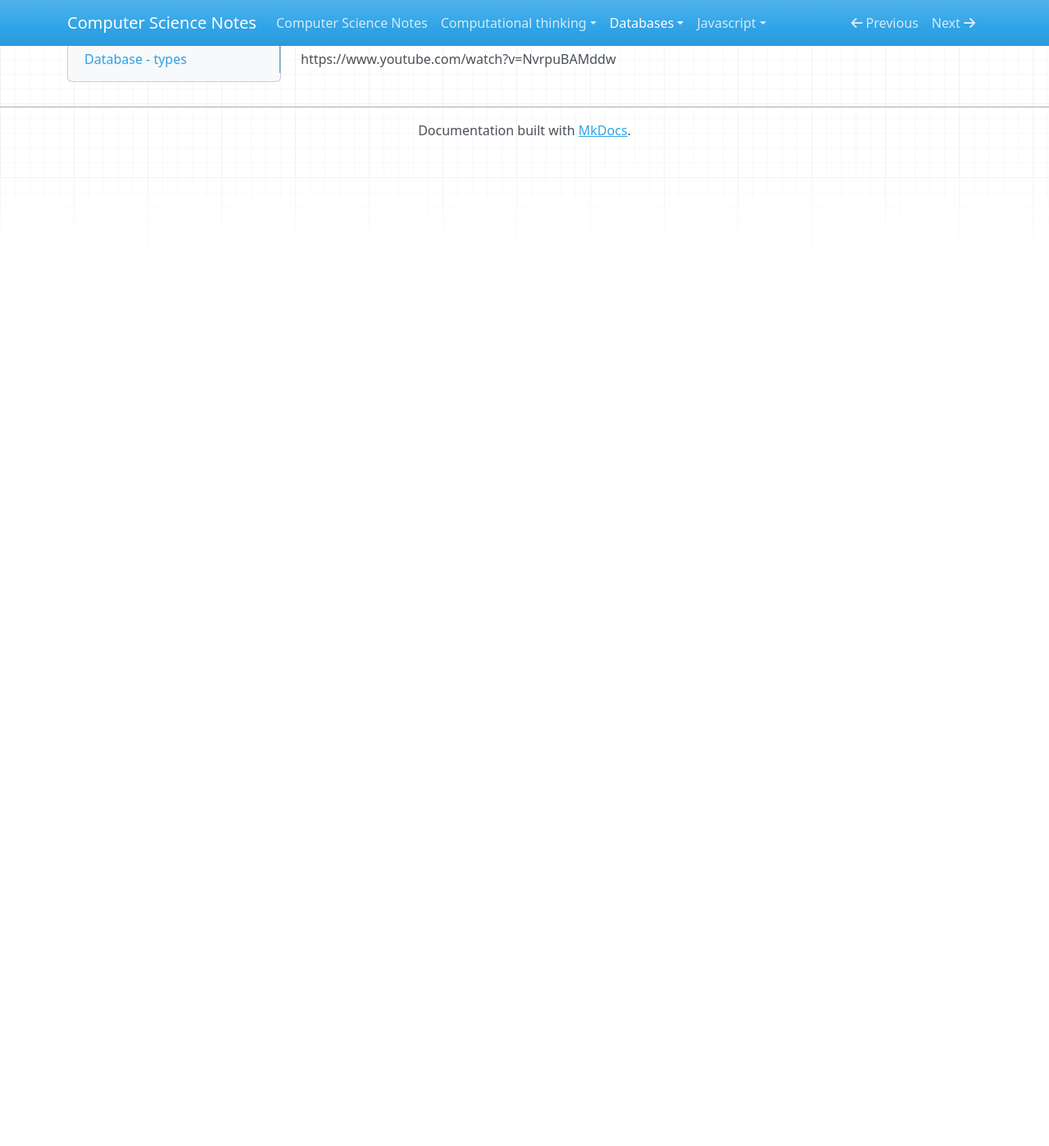
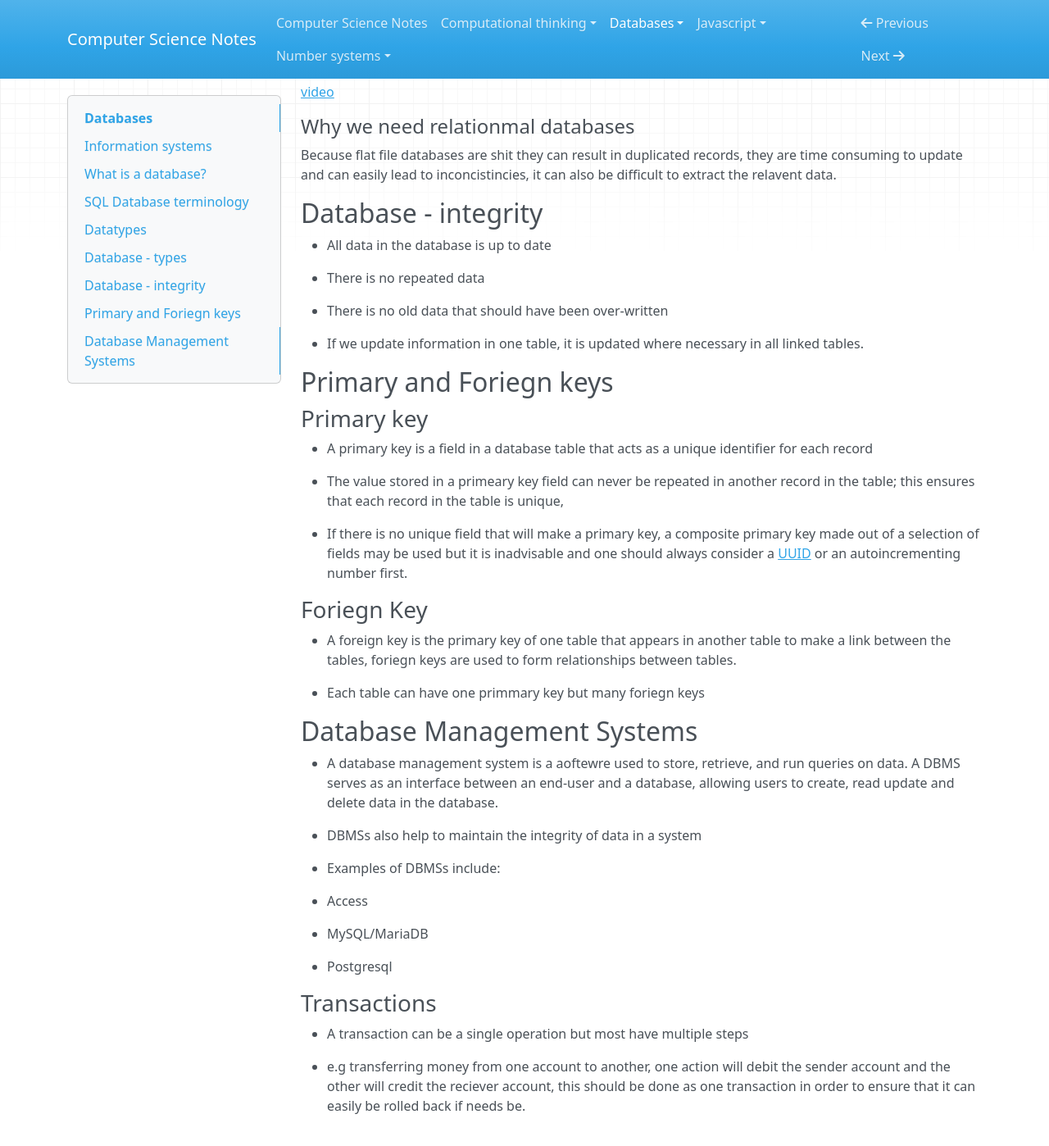
Before and after one commit to OisinJohnston/computer-science-notes, an MkDocs documentation site: the page built from docs/databases/index.md, in a window 1280 px wide and 1400 px high, scrolled down 1975 px. Shown: the whole window at 82% size. Built offline with MkDocs 1.6.1, drawn with Linux system fonts in a browser that asks for light colours; nearby versions of some CDN libraries; before the commit the page ends 2162 px from its top, so only the background shows below that.

Commit message:
some new shit

```diff
--- a/docs/databases/index.md
+++ b/docs/databases/index.md
@@ -96,4 +96,58 @@ CSV files are typically used for importing and exporting data from different typ
 
 A type of database that stores and priovides access to data points that are related to one another
 
-https://www.youtube.com/watch?v=NvrpuBAMddw
+
+[video](https://www.youtube.com/watch?v=NvrpuBAMddw)
+
+#### Why we need relationmal databases
+
+Because flat file databases are shit
+they can result in duplicated records, they are time consuming to update and can easily lead to inconcistincies, it can also be difficult to extract the relavent data.
+
+## Database - integrity
+
+ * All data in the database is up to date
+
+ * There is no repeated data
+
+ * There is no old data that should have been over-written
+
+ * If we update information in one table, it is updated where necessary in all linked tables.
+
+
+## Primary and Foriegn keys
+
+### Primary key
+
+ * A primary key is a field in a database table that acts as a unique identifier for each record
+
+ * The value stored in a primeary key field can never be repeated in another record in the table; this ensures that each record in the table is unique,
+
+ * If there is no unique field that will make a primary key, a composite primary key made out of a selection of fields may be used but it is inadvisable and one should always consider a [UUID](https://en.wikipedia.org/wiki/Universally_unique_identifier) or an autoincrementing number first.
+
+### Foriegn Key
+
+ * A foreign key is the primary key of one table that appears in another table to make a link between the tables, foriegn keys are used to form relationships between tables.
+
+ * Each table can have one primmary key but many foriegn keys
+
+
+## Database Management Systems
+
+ * A database management system is a aoftewre used to store, retrieve, and run queries on data. A DBMS serves as an interface between an end-user and a database, allowing users to create, read update and delete data in the database.
+
+ * DBMSs also help to maintain the integrity of data in a system
+
+ * Examples of DBMSs include:
+
+   1. Access
+
+   2. MySQL/MariaDB
+
+   3. Postgresql
+
+### Transactions
+
+ * A transaction can be a single operation but most have multiple steps
+
+ * e.g transferring money from one account to another, one action will debit the sender account and the other will credit the reciever account, this should be done as one transaction in order to ensure that it can easily be rolled back if needs be.
```
Also changed, not shown: docs/number_systems/index.md (added, +57 -0 lines).
